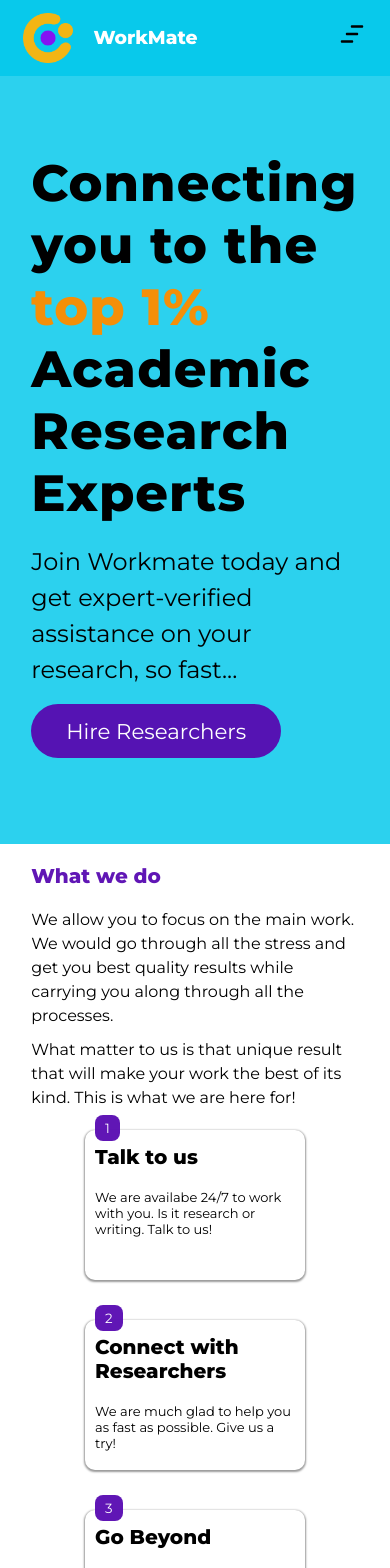
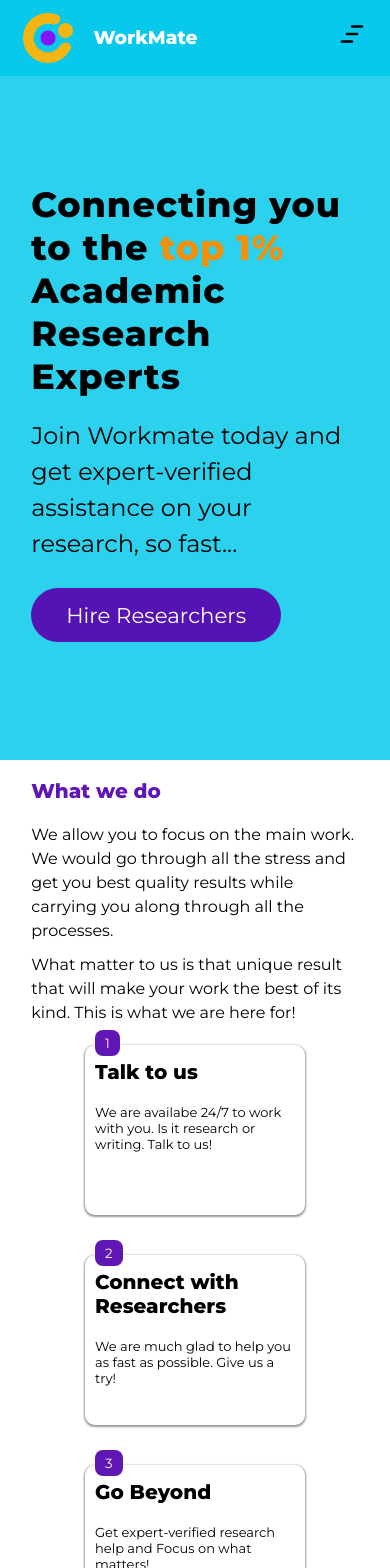
Before and after one commit to Student-tutor/workmate_frontend, a React (Create React App) app: page / in a window 390 px wide. Shown: the top 1568 px of the page. Built offline with nearby package versions, Linux system fonts and the light colour scheme; no server answers.

Commit message:
mobile responsiveness

```diff
--- a/src/Styled.jsx
+++ b/src/Styled.jsx
@@ -268,7 +268,7 @@ export const Showcase = styled.section`
   grid-gap: 5%;
   align-items: center;
   justify-content: center;
-  height: 100vh;
+  height: 90vh;
   background: var(--Color-5);
   padding: 15vh  8%  5vh;
   padding-top: 15vh;
@@ -296,6 +296,7 @@ export const ShowcaseTitle = styled.h3`
   color: offwhite;
   @media (max-width: 900px) {
     width: 100%;
+    font-size: 2.1875rem;
     // width: 24rem;
   }
 
@@ -310,7 +311,7 @@ export const ShowcaseContent = styled.p`
   width: 40rem;
   @media (max-width: 900px) {
     width: 100%;
-    margin-bottom: 30px;
+    margin-bottom: 40px;
     // width: 24rem;
   }
 `;
@@ -373,8 +374,8 @@ export const AboutCards = styled.div`
 `;
 
 export const Card = styled.div`
-  width: 220px;
-  height: 150px;
+  width: 260px;
+  height: 200px;
   box-shadow: 0 1px 2px 1px rgba(0, 0, 0, 0.4);
   border-radius: 10px;
   padding: 15px 10px;
@@ -387,6 +388,12 @@ export const Card = styled.div`
     /* color: #fff; */
     transform: translateY(25px);
   }
+
+  @media (max-width: 900px) {
+  width: 220px;
+  height: 170px;
+  }
+
 `;
 export const Title = styled.h4`
   font-size: var(--h3);
--- a/src/components/blocks/Accordion.css
+++ b/src/components/blocks/Accordion.css
@@ -4,11 +4,17 @@
     flex-direction: column;
     align-items: center;
     height: auto;
-    padding: 5%;
+    padding-bottom: 4%;
+    padding-top: 1%;
     z-index: 0;
     transition: all .3s linear;
+
 }
 
+/* @media (max-width: 900px) {
+    padding-bottom: 7%;
+    padding-top: 4%;
+  } */
 
 
 .accordion .container {
--- a/src/components/pages/About/AboutUs.jsx
+++ b/src/components/pages/About/AboutUs.jsx
@@ -100,7 +100,7 @@ const About = () => {
 
       <WorkWith>
         <WorkWithText>
-          <Title className="title">WE WORK WITH STUDENTS AND PROFESSIONALS</Title>
+          <Title className="title">WE WORK WITH STUDENTS AND RESEARCHERS</Title>
           <Desc className="desc">
             From your research to writings to technical assignments to resume to career advices,
             Workmate works with you to get the best result possible.
```
